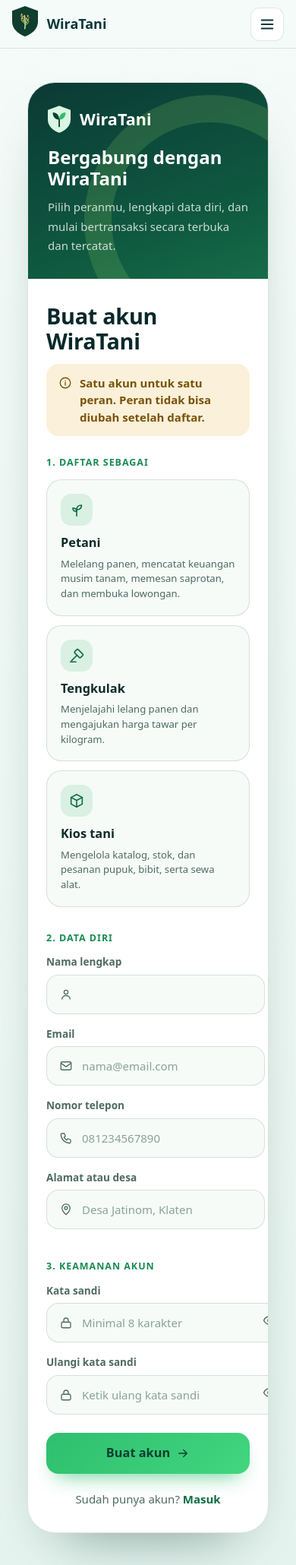
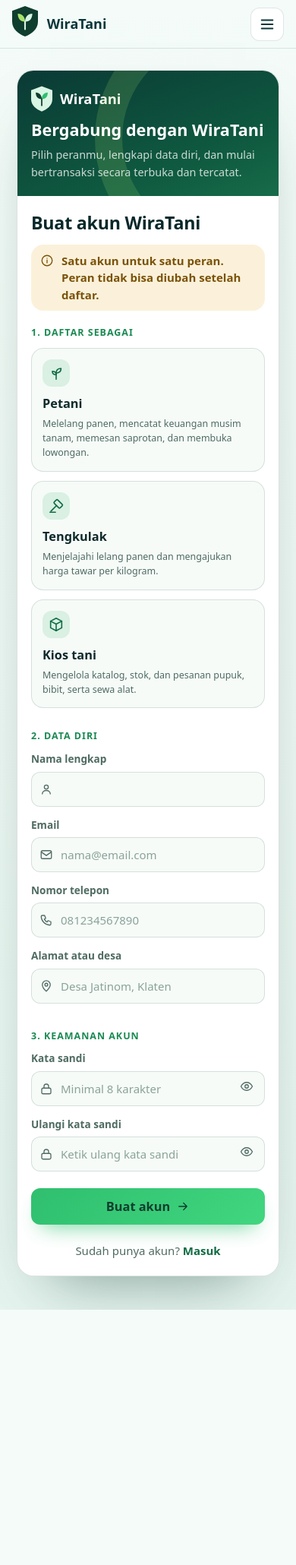
Before and after one commit to rahmattulus/WiraTani_Project-Praktikum-Web, a PHP site: page /auth/register.php in a window 390 px wide. Shown: the top 2060 px of the page at 76% size. After the commit the page ends 1724 px from the top, so only its background shows below. Run offline with PHP 8.4, Linux system fonts and the light colour scheme.

Commit message:
fix: final

```diff
--- a/assets/css/style.css
+++ b/assets/css/style.css
@@ -2434,4 +2434,37 @@ body > .content {
 }
 @media (max-width: 640px) {
   .au-grid, .au-roles { grid-template-columns: 1fr; }
-}
+  .au-wrap { margin: 20px auto 40px; padding: 0 16px; }
+  .au-shell { border-radius: 28px; }
+  .au-panel { gap: 14px; padding: 24px 22px; }
+  .au-brand { gap: 10px; font-size: 1.15rem; }
+  .au-brand svg { width: 28px; height: 34px; }
+  .au-panel h2 { margin-bottom: 8px; font-size: 1.45rem; }
+  .au-panel-body > p { font-size: 0.9rem; line-height: 1.6; }
+  .au-side { padding: 28px 24px; }
+  .au-side h1 { font-size: 1.55rem; line-height: 1.2; }
+  .au-side form { margin-top: 20px; }
+  .au-section { margin: 20px 0 10px !important; }
+  .au-field { margin-bottom: 14px; }
+  .au-input { min-width: 0; height: 48px; gap: 8px; padding: 0 12px; border-radius: 12px; }
+  .au-btn { height: 50px; border-radius: 12px; }
+  .au-alert, .au-callout { padding: 12px; }
+  .au-alt { margin-top: 18px; }
+  .au-role-body { padding: 16px; border-radius: 16px; }
+  .au-role-ico { width: 38px; height: 38px; border-radius: 12px; }
+}
+
+@media (max-width: 420px) {
+  .au-wrap { margin: 16px auto 32px; padding: 0 10px; }
+  .au-shell { border-radius: 22px; }
+  .au-panel { gap: 12px; padding: 20px 18px; }
+  .au-panel h2 { font-size: 1.35rem; }
+  .au-side { padding: 22px 18px; }
+  .au-side h1 { font-size: 1.45rem; }
+  .au-input { height: 46px; padding: 0 10px; }
+  .au-btn { height: 48px; }
+  .au-alert, .au-callout { padding: 10px 12px; }
+  .au-role-body { padding: 14px; }
+  .au-role-body small { font-size: 0.78rem; }
+  .au-role-ico { width: 36px; height: 36px; }
+}
--- a/includes/footer.php
+++ b/includes/footer.php
@@ -41,6 +41,6 @@ $layout = $layout ?? 'app';
     </div>
   </div>
 </dialog>
-<script src="<?= BASE_URL ?>/assets/js/app.js"></script>
+<script src="<?= BASE_URL ?>/assets/js/app.js?v=<?= filemtime(__DIR__ . '/../assets/js/app.js') ?>"></script>
 </body>
 </html>
--- a/includes/header.php
+++ b/includes/header.php
@@ -17,7 +17,7 @@ $judul_halaman = $judul_halaman ?? 'WiraTani';
   <meta name="viewport" content="width=device-width, initial-scale=1">
   <title><?= e($judul_halaman) ?> | WiraTani</title>
   <link rel="icon" type="image/svg+xml" href="<?= BASE_URL ?>/assets/img/wiratani-icon.svg">
-  <link rel="stylesheet" href="<?= BASE_URL ?>/assets/css/style.css">
+  <link rel="stylesheet" href="<?= BASE_URL ?>/assets/css/style.css?v=<?= filemtime(__DIR__ . '/../assets/css/style.css') ?>">
 </head>
 <body>
 <?php if ($layout === 'publik'): ?>
```
Also changed, not shown: assets/img/wiratani-icon.svg.
